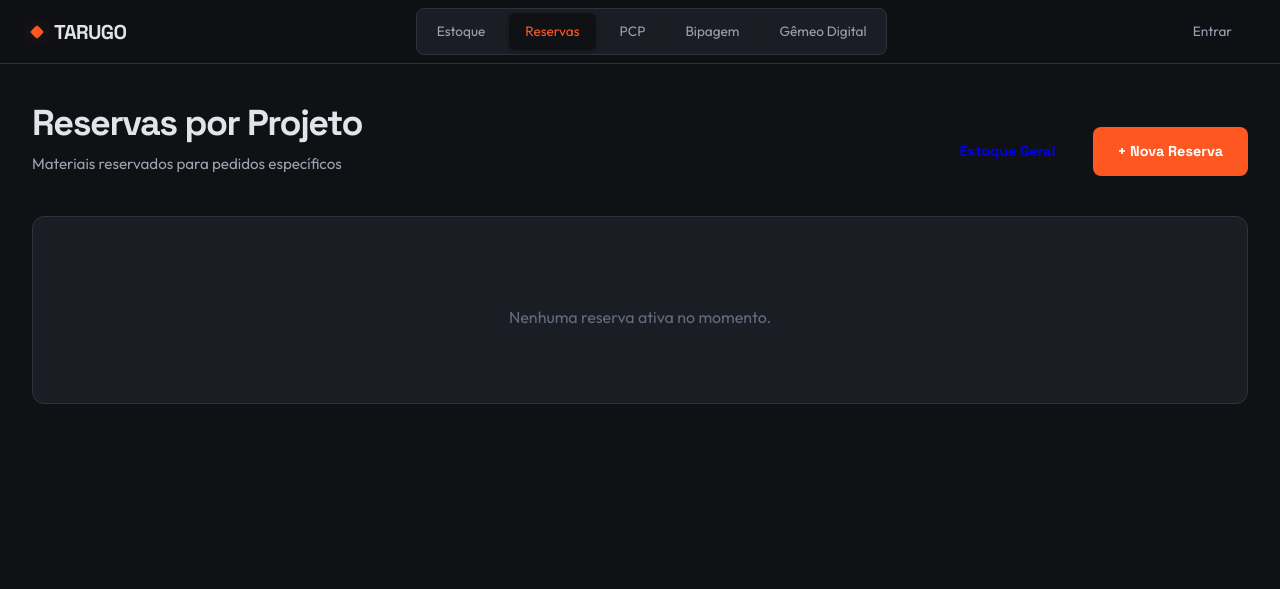
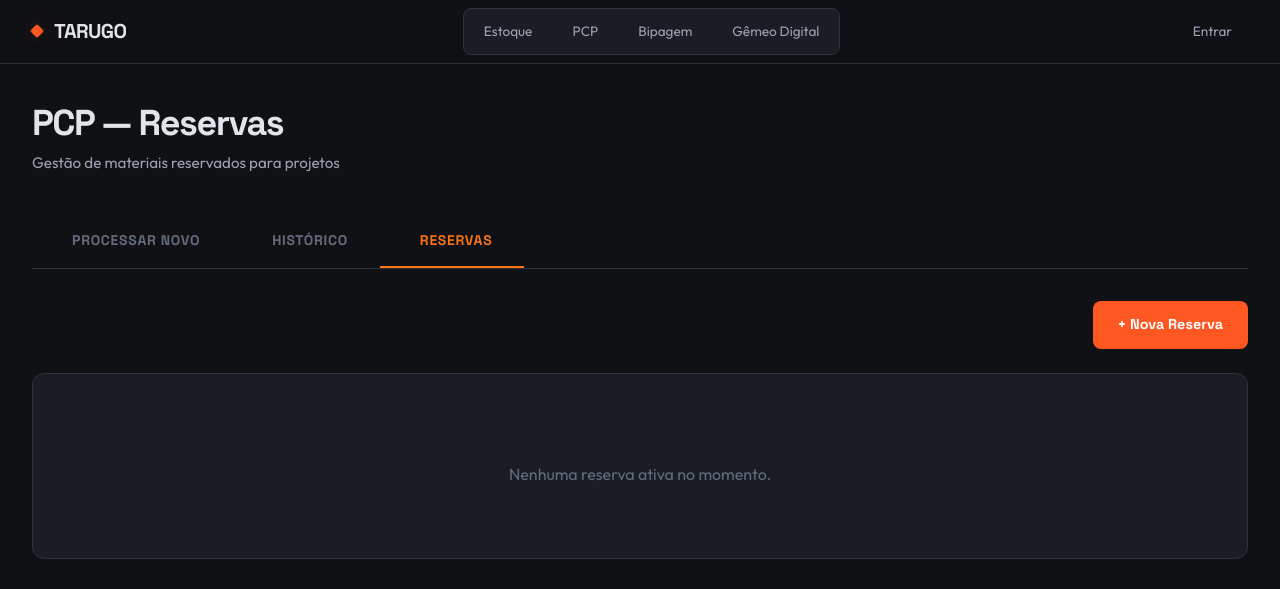
Before and after one commit to paulo15z/Tarugo, a Django app: template apps/estoque/templates/estoque/lista_reservas.html in a window 1280 px wide. Shown: the top 589 px of the page. Run offline with Django 5.2, Linux system fonts and the light colour scheme; the template is opened without the code that fills it, so the values that code supplies are empty; parts of the project's set-up code (start-up, migrations or seed data) failed here and were passed over; some libraries are stand-ins or nearby versions.

Commit message:
Move project reservations to PCP module and update UI

```diff
--- a/apps/estoque/templates/estoque/lista_reservas.html
+++ b/apps/estoque/templates/estoque/lista_reservas.html
@@ -2,16 +2,45 @@
 {% load static %}
 {% block title %}Reservas por Projeto — Tarugo{% endblock %}
 
+{% block extra_css %}
+<script src="https://cdn.tailwindcss.com"></script>
+<style>
+    .tab-button { transition: var(--transition); }
+    .bg-white { background-color: var(--surface) !important; }
+    .text-gray-800 { color: var(--text) !important; }
+    .text-gray-600 { color: var(--text-muted) !important; }
+    .text-gray-500 { color: var(--text-dim) !important; }
+    .border-gray-100, .border-gray-200, .border-gray-300 { border-color: var(--border) !important; }
+    .bg-gray-50 { background-color: var(--surface-raised) !important; }
+</style>
+{% endblock %}
+
 {% block content %}
 <div class="page-header">
     <div>
-        <h1 class="page-title">Reservas por Projeto</h1>
-        <p class="page-subtitle">Materiais reservados para pedidos específicos</p>
+        <h1 class="page-title">PCP — Reservas</h1>
+        <p class="page-subtitle">Gestão de materiais reservados para projetos</p>
     </div>
-    <div style="display: flex; gap: 12px;">
-        <a href="{% url 'estoque:lista_produtos' %}" class="btn btn-outline">Estoque Geral</a>
-        <a href="{% url 'estoque:reserva_create' %}" class="btn btn-primary">+ Nova Reserva</a>
-    </div>
+</div>
+
+<!-- Tabs (Same as PCP Index) -->
+<div class="flex border-b border-gray-200 mb-8">
+    <a href="{% url 'pcp:index' %}" id="tab-0"
+            class="tab-button px-8 py-4 font-bold text-sm text-gray-500 hover:text-gray-300 display uppercase tracking-wider">
+        <i class="fas fa-upload mr-2"></i> Processar Novo
+    </a>
+    <a href="{% url 'pcp:index' %}" id="tab-1"
+            class="tab-button px-8 py-4 font-bold text-sm text-gray-500 hover:text-gray-300 display uppercase tracking-wider">
+        <i class="fas fa-history mr-2"></i> Histórico
+    </a>
+    <button id="tab-2"
+            class="tab-button px-8 py-4 font-bold text-sm border-b-2 border-orange-500 text-orange-500 display uppercase tracking-wider">
+        <i class="fas fa-calendar-check mr-2"></i> Reservas
+    </button>
+</div>
+
+<div class="flex justify-end mb-6">
+    <a href="{% url 'estoque:reserva_create' %}" class="btn btn-primary">+ Nova Reserva</a>
 </div>
 
 <div class="card">
--- a/apps/estoque/templates/estoque/reserva_form.html
+++ b/apps/estoque/templates/estoque/reserva_form.html
@@ -36,7 +36,7 @@
 {% block content %}
 <div class="page-header">
   <div>
-    <h1 class="page-title">Nova Reserva</h1>
+    <h1 class="page-title">PCP — Nova Reserva</h1>
     <p class="page-subtitle">Reserve material para um projeto específico</p>
   </div>
   <a href="{% url 'estoque:lista_reservas' %}" class="btn btn-outline">← Voltar</a>
--- a/apps/pcp/templates/pcp/index.html
+++ b/apps/pcp/templates/pcp/index.html
@@ -58,6 +58,10 @@
             class="tab-button px-8 py-4 font-bold text-sm text-gray-500 hover:text-gray-300 display uppercase tracking-wider">
         <i class="fas fa-history mr-2"></i> Histórico
     </button>
+    <a href="{% url 'estoque:lista_reservas' %}" id="tab-2"
+            class="tab-button px-8 py-4 font-bold text-sm text-gray-500 hover:text-gray-300 display uppercase tracking-wider">
+        <i class="fas fa-calendar-check mr-2"></i> Reservas
+    </a>
 </div>
 
 <!-- TAB 1: UPLOAD -->
--- a/templates/base/base.html
+++ b/templates/base/base.html
@@ -323,7 +323,6 @@
 
         <nav class="nav-main">
             <a href="{% url 'estoque:lista_produtos' %}" class="nav-link {% if 'estoque' in request.path and 'reservas' not in request.path %}active{% endif %}">Estoque</a>
-            <a href="{% url 'estoque:lista_reservas' %}" class="nav-link {% if 'reservas' in request.path %}active{% endif %}">Reservas</a>
             <a href="{% url 'pcp:index' %}" class="nav-link {% if 'pcp' in request.path %}active{% endif %}">PCP</a>
             <a href="{% url 'bipagem:index' %}" class="nav-link {% if 'bipagem' in request.path %}active{% endif %}">Bipagem</a>
             <a href="{% url 'integracoes:dashboard-discrepancias' %}" class="nav-link {% if 'integracoes' in request.path %}active{% endif %}">Gêmeo Digital</a>
```
